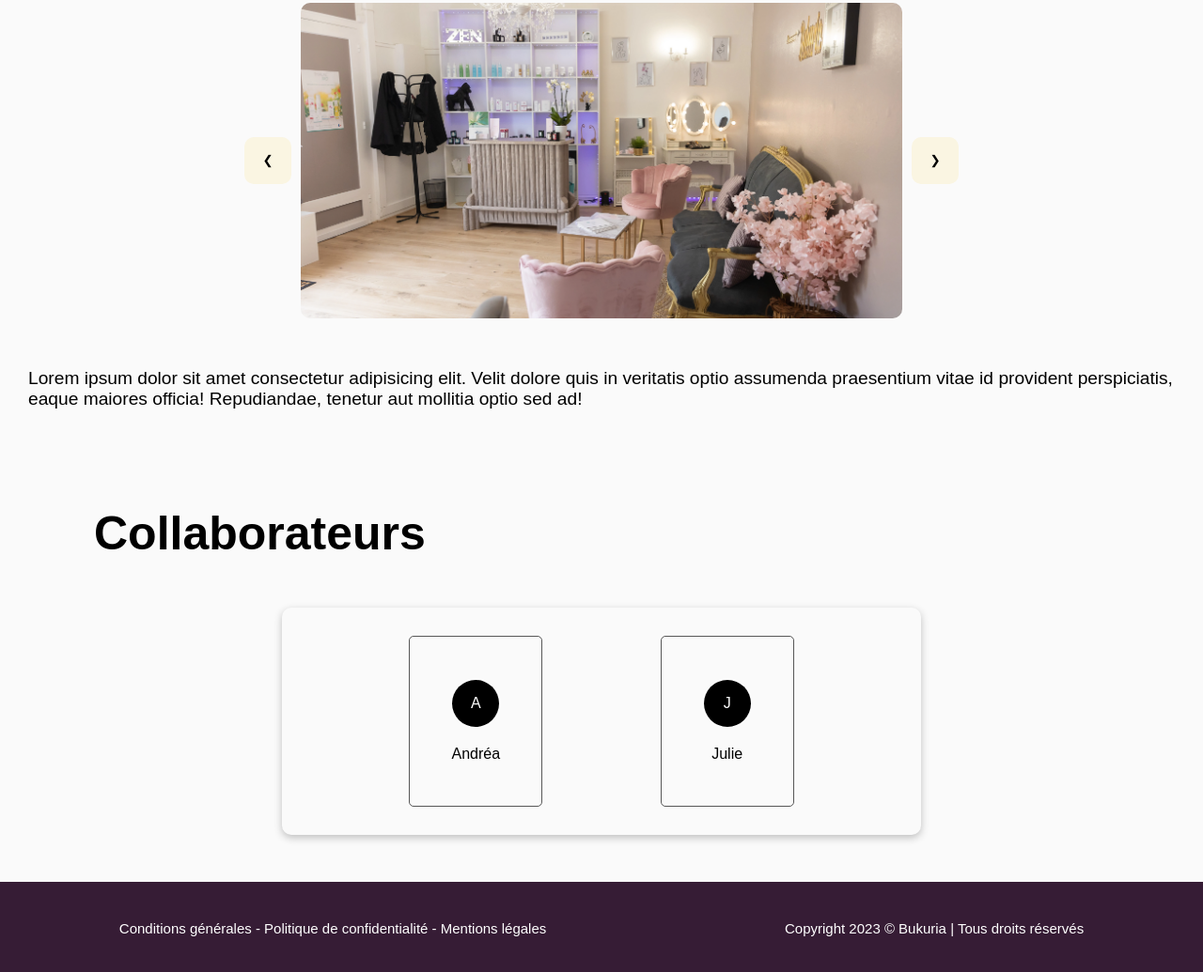
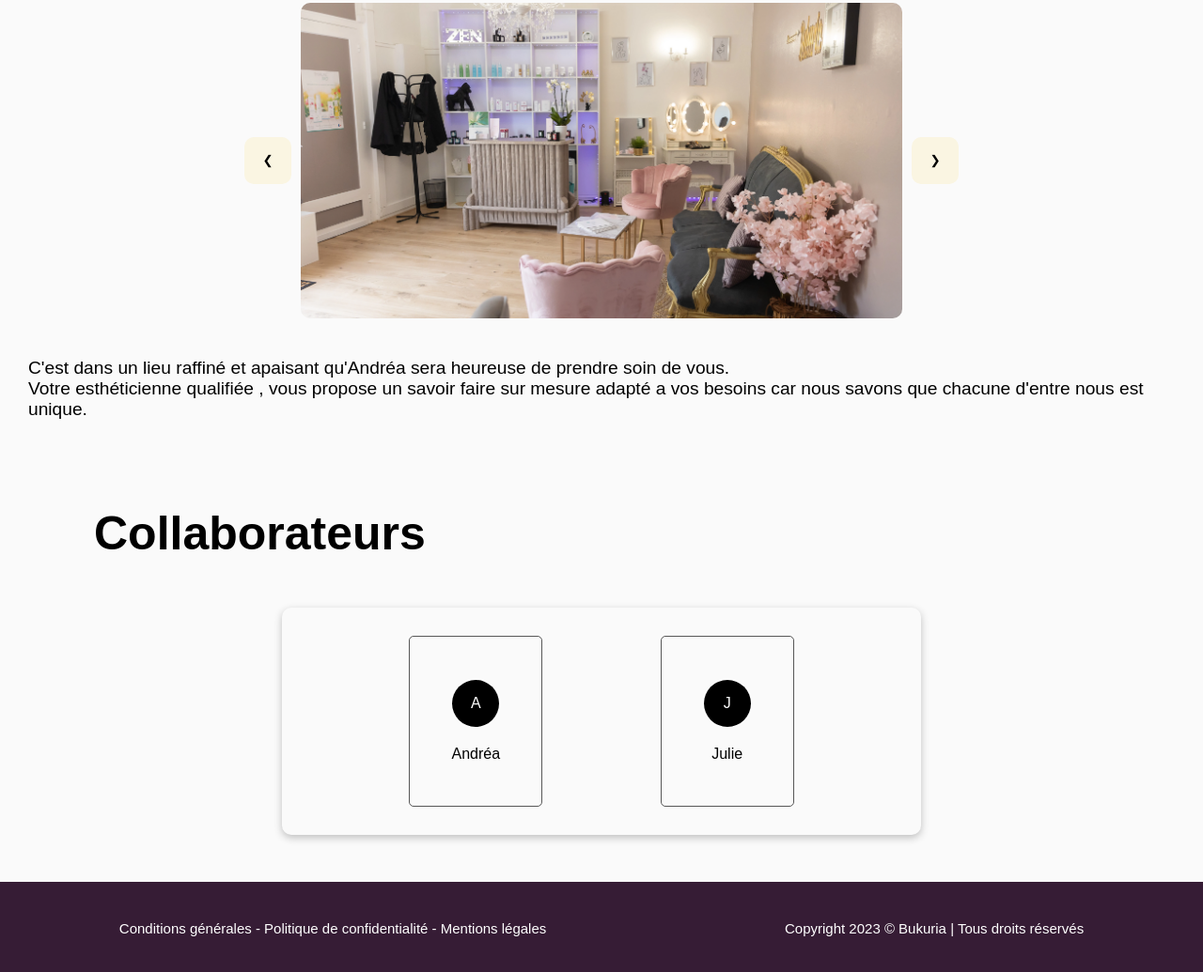
Before and after one commit to Jonas0o0/Bucaria, a plain HTML site: page index.html in a window 1280 px wide. Shown: the part 775-1810 px from the top of the page at 94% size. Drawn offline with Linux system fonts and the light colour scheme; a web font is replaced by a local one.

Commit message:
Update index.html

```diff
--- a/index.html
+++ b/index.html
@@ -61,7 +61,11 @@
                     <img id="img_carou" src="img/1.png" alt="">
                     <button id="btn_d">❯</button>
                 </section>
-                <p>Lorem ipsum dolor sit amet consectetur adipisicing elit. Velit dolore quis in veritatis optio assumenda praesentium vitae id provident perspiciatis, eaque maiores officia! Repudiandae, tenetur aut mollitia optio sed ad!</p>
+                <p>
+                    C'est dans un lieu raffiné et apaisant qu'Andréa sera heureuse de prendre soin de vous.
+                    <br>
+                    Votre esthéticienne qualifiée , vous propose un savoir faire sur mesure adapté a vos besoins car nous savons que chacune d'entre nous est unique.
+                </p>
         </section>
 
         <h1>Collaborateurs</h1>
```
